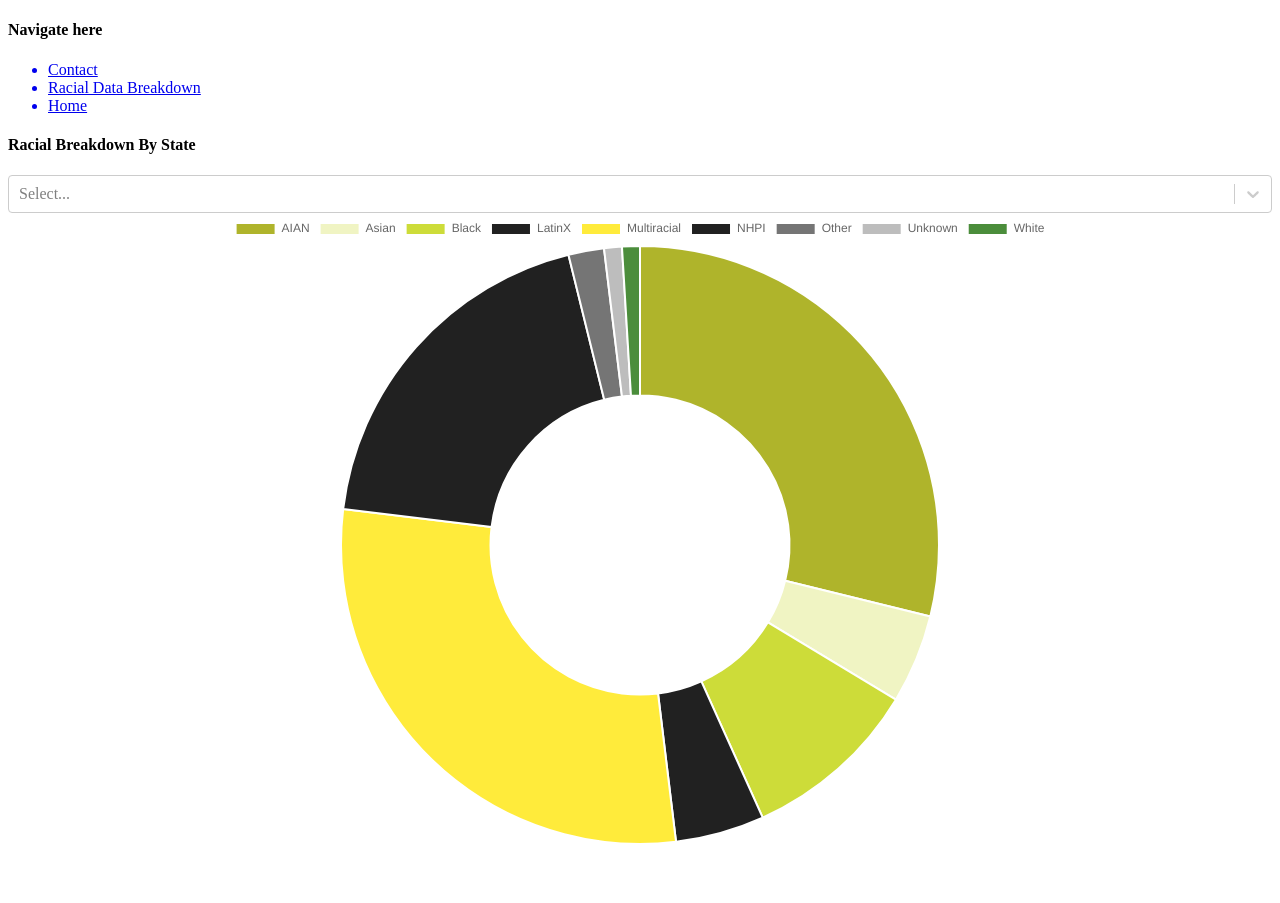
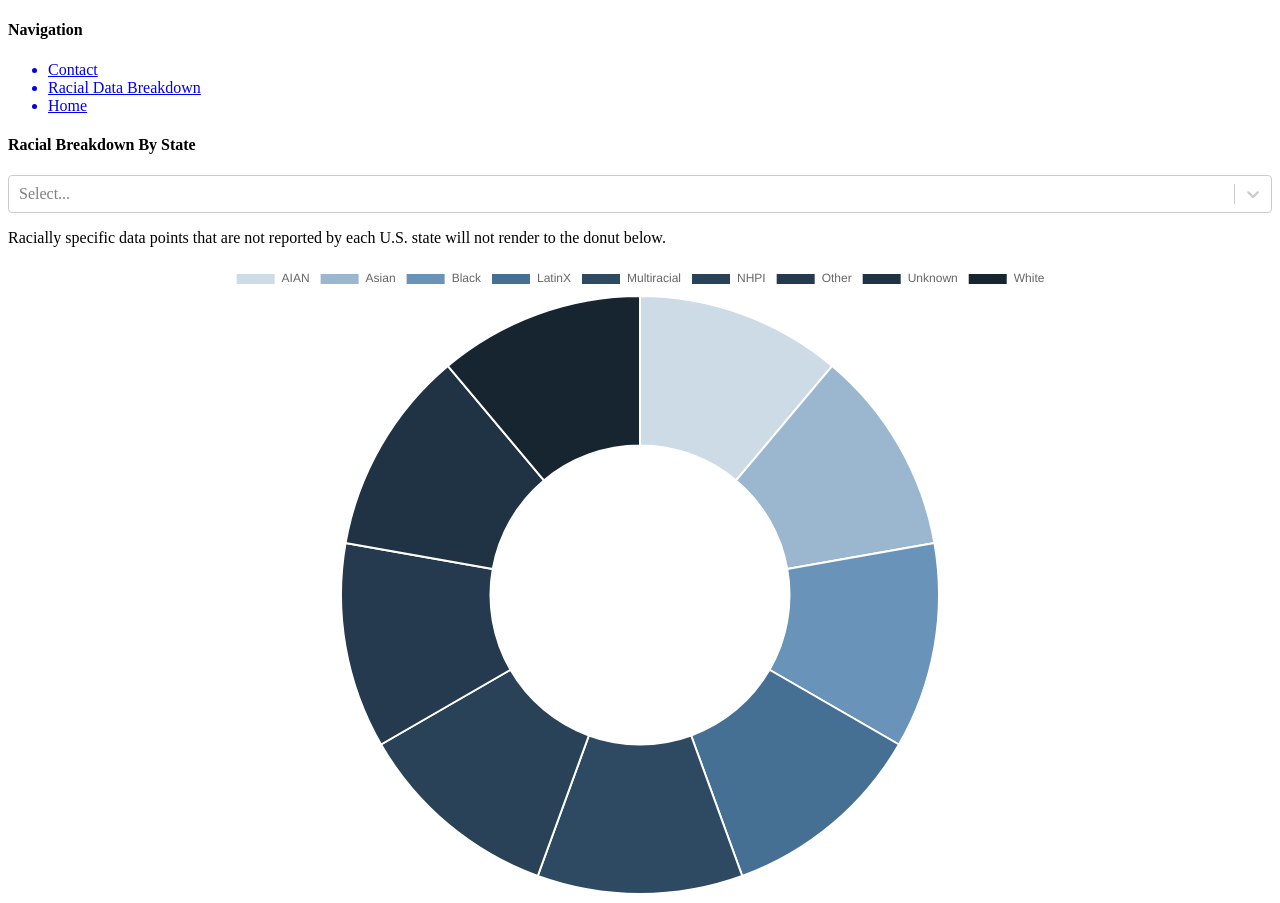
Before and after one commit to orenjinominh/covidCoverage, a React app: page /chartByRace in a window 1280 px wide. Before the commit the page ends 853 px from the top, so only its background shows below. Built offline with nearby package versions, Linux system fonts and the light colour scheme; the HTML template or start-up script is replaced by a standard one.

Commit message:
Complete functionality of data rendering

```diff
--- a/react-client/src/Components/StateInput.jsx
+++ b/react-client/src/Components/StateInput.jsx
@@ -25,17 +25,17 @@ class StateInput extends React.Component {
         'White'
       ],
       datasets: [{
-        data: [300, 50, 100, 50, 300, 200, 20, 10, 10],
+        data: [100,100,100,100,100,100,100,100,100],
         backgroundColor: [
-        '#AFB42B',
-        '#F0F4C3',
-        '#CDDC39',
-        '#212121',
-        '#FFEB3B',
-        '#212121',
-        '#757575',
-        '#BDBDBD',
-        '#4B8D3B'
+          '#cddbe7',
+          '#9bb7d0',
+          '#6993b8',
+          '#456f93',
+          '#2e4a62',
+          '#294257',
+          '#253a4e',
+          '#203344',
+          '#172531'
         ]
       }]
     }
@@ -61,7 +61,7 @@ class StateInput extends React.Component {
 
       let filtered = filterStats(stats);
 
-      console.log('filtered here', filtered);
+      // console.log('filtered here', filtered);
 
       let newDonutState = {
         labels: [
@@ -78,15 +78,15 @@ class StateInput extends React.Component {
         datasets: [{
           data: filtered,
           backgroundColor: [
-          '#AFB42B',
-          '#F0F4C3',
-          '#CDDC39',
-          '#212121',
-          '#FFEB3B',
-          '#212121',
-          '#757575',
-          '#BDBDBD',
-          '#4B8D3B'
+          '#cddbe7',
+          '#9bb7d0',
+          '#6993b8',
+          '#456f93',
+          '#2e4a62',
+          '#294257',
+          '#253a4e',
+          '#203344',
+          '#172531'
           ]
         }]
       }
@@ -117,6 +117,7 @@ class StateInput extends React.Component {
           onChange={this.handleChange}
           options={options}
         />
+        <p> Racially specific data points that are not reported by each U.S. state will not render to the donut below. </p>
         <Doughnut data={this.state.data} />
       </div>
 
--- a/react-client/src/Pages/Nav.js
+++ b/react-client/src/Pages/Nav.js
@@ -4,7 +4,7 @@ import { Link } from 'react-router-dom';
 function Nav() {
   return (
     <nav>
-        <h4>Navigate here</h4>
+        <h4>Navigation</h4>
         <ul>
           <Link to='/contact'>
             <li>Contact</li>
```
Also changed, not shown: 1 other file (tests, documents, lock files or other folders).
